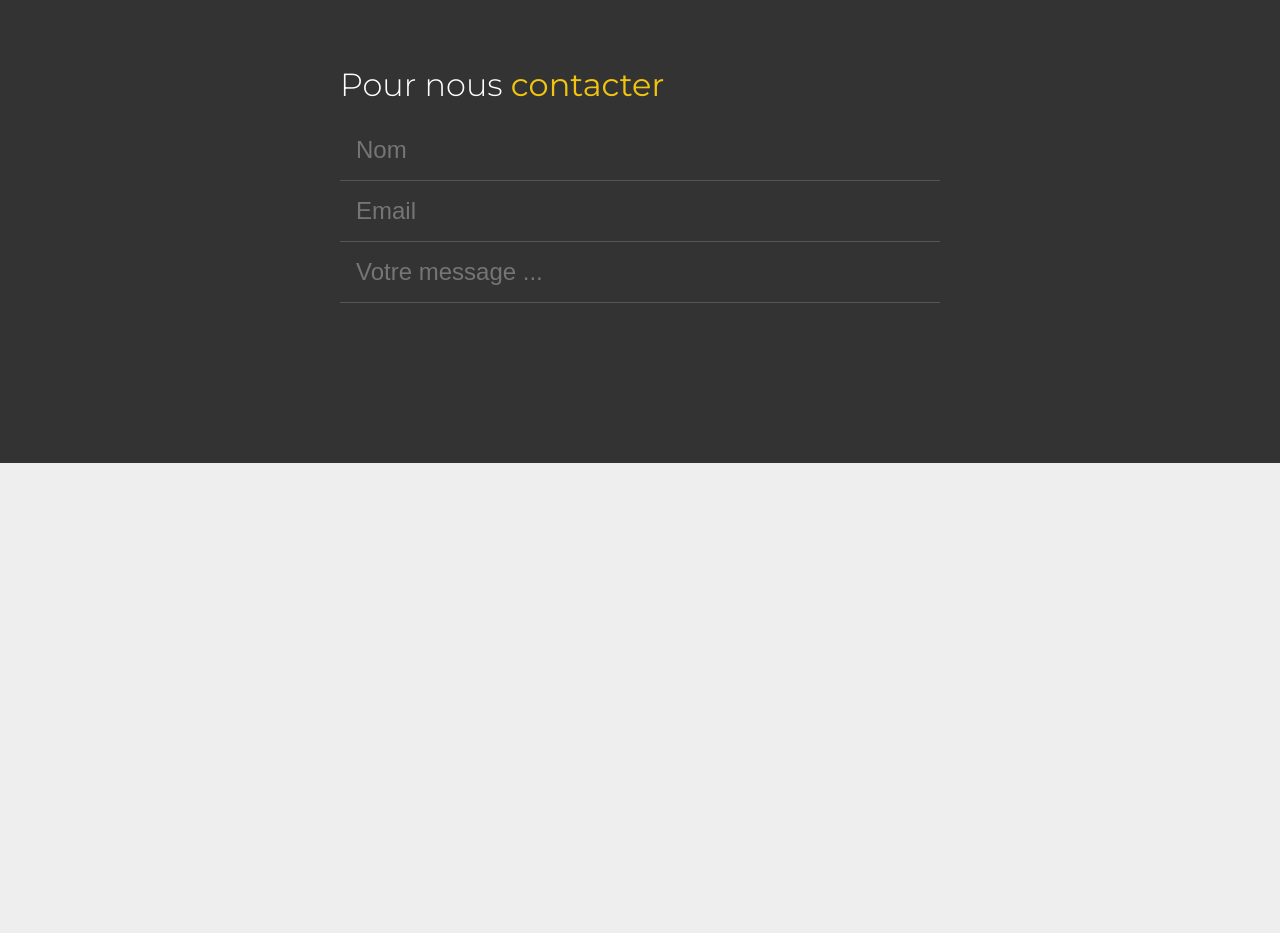
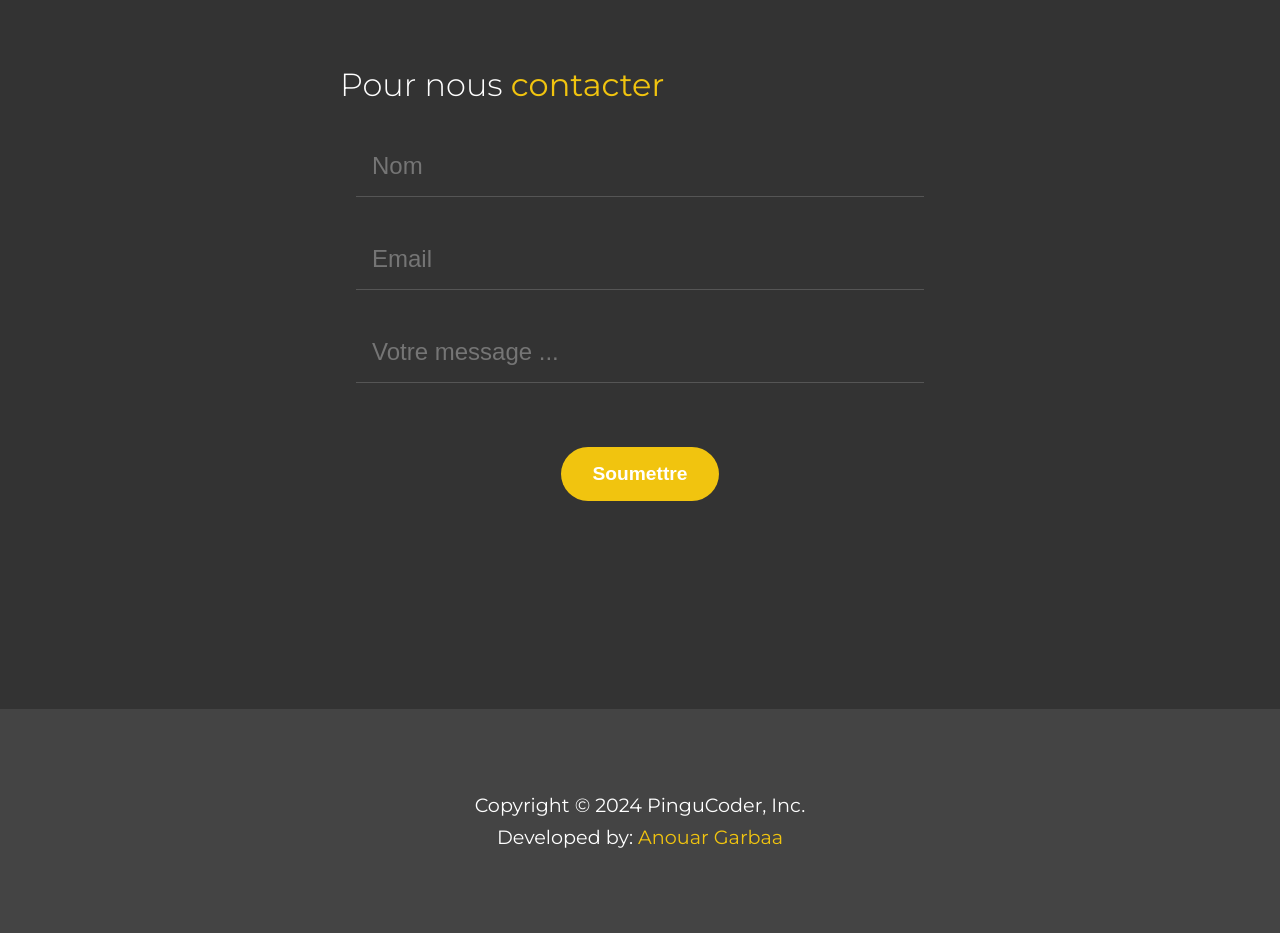
Before and after one commit to anouar4070/agence, a plain HTML site: page index.html in a window 1280 px wide. Shown: the part 3020-3953 px from the top of the page. Before the commit the page ends 3483 px from the top, so only its background shows below. Drawn offline with Linux system fonts and the light colour scheme; a web font is replaced by a local one.

Commit message:
mise en place du contact et du footer (Finale)

```diff
--- a/css/style.css
+++ b/css/style.css
@@ -12,7 +12,7 @@ body {
   background-color: #eee;
 }
 
-ul{
+ul {
   list-style: none;
 }
 
@@ -114,49 +114,49 @@ header ul li a:hover {
   display: block;
   margin: auto;
 }
-.offer-list{
+.offer-list {
   display: flex;
   flex-flow: row nowrap;
   justify-content: space-between;
 }
-.offer-elem{
+.offer-elem {
   background-color: white;
   margin: 1rem;
   flex: 1;
 }
 
-.title{
+.title {
   font-size: 2rem;
   font-weight: 300;
 }
-.offer-elm-img{
+.offer-elm-img {
   width: 100%;
 }
 
-.offer-elem-text{
+.offer-elem-text {
   padding: 2rem;
   text-align: center;
 }
-.offer-separator{
+.offer-separator {
   height: 2px;
   width: 50px;
-  margin: 1rem  auto;
+  margin: 1rem auto;
   background-color: #333;
 }
 
-.who{
+.who {
   display: flex;
   flex-flow: row nowrap;
 }
-.who-content-img img{
+.who-content-img img {
   width: 100%;
 }
 
-.who-content-img{
+.who-content-img {
   flex: 1;
 }
 
-.who-content-text{
+.who-content-text {
   flex: 1;
   padding: 4rem;
   display: flex;
@@ -164,28 +164,25 @@ header ul li a:hover {
   justify-content: center;
 }
 
-.bg-dark{
+.bg-dark {
   background: #333;
   color: white;
 }
 
-.who-content-text p{
+.who-content-text p {
   letter-spacing: 0.5px;
   font-size: 1.3rem;
 }
 
-.testimonials{
-    padding: 5rem 1rem;
-
-
+.testimonials {
+  padding: 5rem 1rem;
 }
-.testimonials-content{
+.testimonials-content {
   display: flex;
   flex-direction: column;
-
 }
 
-.testimonials-elem{
+.testimonials-elem {
   flex: 1;
   background: white;
   border-radius: 5px;
@@ -195,41 +192,67 @@ header ul li a:hover {
   align-items: center;
   margin-bottom: 1rem;
   justify-content: space-between;
-
 }
-.testimonials-elem-text{
+.testimonials-elem-text {
   padding: 0 2rem;
-
 }
-.testimonials-elem-profil img{
+.testimonials-elem-profil img {
   width: 50px;
   border-radius: 50px;
-
 }
-.testimonials-elem-profil p{
+.testimonials-elem-profil p {
   font-weight: 700;
   margin-bottom: 0.5rem;
-
 }
 
-.contact{
+.contact {
   padding: 10rem 1rem;
   display: flex;
   flex-direction: column;
   align-items: center;
 }
-.contact-form{
+.contact-form {
   max-width: 600px;
   display: flex;
   flex-direction: column;
   width: 100%;
 }
 
-.contact-form input{
+.contact-form input {
   background: #333;
   border: 0;
   border-bottom: 1px solid #555;
   padding: 1rem;
   font-size: 1.5rem;
+  outline: none;
+  margin: 1rem;
+  color: white;
+}
 
+.contact-form button{
+  display: block;
+  margin: 3rem auto;
+  padding: 1rem 2rem;
+  border: 0;
+  border-radius: 30px;
+  background:#f1c40f;
+  color: white;
+  font-weight: 700;
+  cursor: pointer;
+  font-size: 1.2rem;
 }
+
+.contact-form button:hover{
+  background: red;
+}
+footer{
+  background: #444;
+padding: 5rem 1rem;
+color: white;
+text-align: center;
+}
+footer p {
+  margin-bottom: 0;
+  font-size: 1.2rem;
+  line-height: 2rem;
+}
--- a/index.html
+++ b/index.html
@@ -150,7 +150,6 @@
                   <i class="fa-solid fa-quote-right"></i>
                 </p>
               </div>
-
             </div>
 
             <div class="testimonials-elem">
@@ -168,24 +167,30 @@
                 <em>web developer</em>
               </div>
             </div>
-
-
           </div>
         </div>
       </section>
 
       <section class="contact bg-dark">
         <form action="#" class="contact-form">
-          <h2 class="title">
-            Pour nous <strong>contacter</strong>
-          </h2>
+          <h2 class="title">Pour nous <strong>contacter</strong></h2>
 
-          <input type="text"  placeholder="Nom" name="name" id="name">
-          <input type="email" name="email" id="email" placeholder="Email">
-          <input type="text" placeholder="Votre message ..." name="msg" id="msg">
-
+          <input type="text" placeholder="Nom" name="name" id="name" />
+          <input type="email" name="email" id="email" placeholder="Email" />
+          <input
+            type="text"
+            placeholder="Votre message ..."
+            name="msg"
+            id="msg"
+          />
+          <div><button>Soumettre</button></div>
         </form>
       </section>
+<footer>
+<p>Copyright &copy; 2024 PinguCoder, Inc. </p>
+<p>Developed by: <strong>Anouar Garbaa </strong> </p>
+
+</footer>
 
     </div>
   </body>
```
